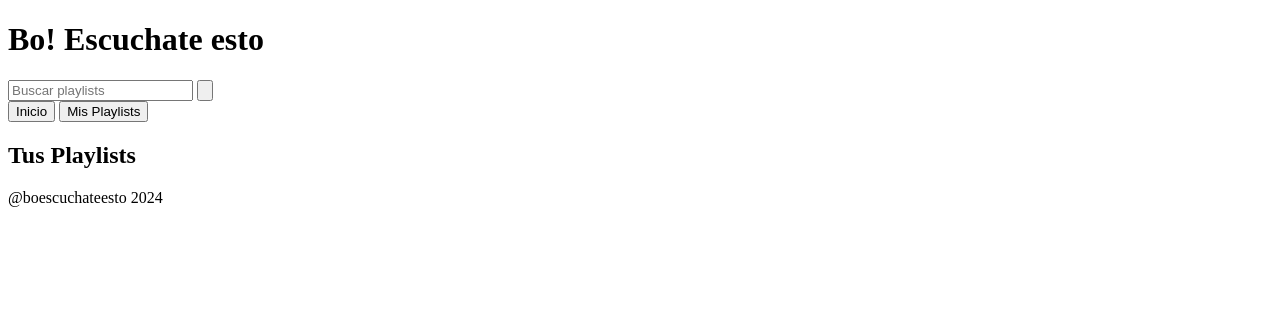
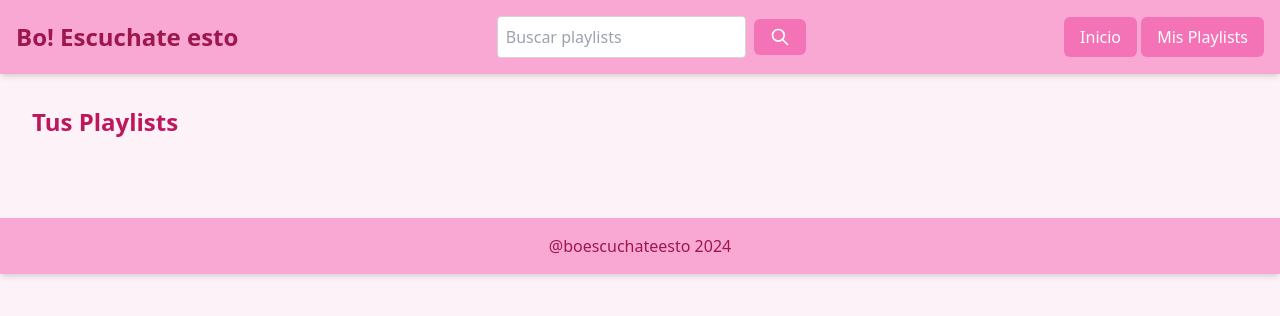
Before and after one commit to camilamartinpereira/preentrega3, a website: page pages/playlists.html in a window 1280 px wide. Drawn offline with nearby package versions, Linux system fonts and the light colour scheme; some packages are replaced by stand-ins of ours; the site is published under a folder, as on GitHub Pages, so addresses that start at the root find nothing; a script that the page names is missing.

Commit message:
intento correcion estilo

```diff
--- a/pages/playlists.html
+++ b/pages/playlists.html
@@ -4,7 +4,7 @@
     <meta charset="UTF-8">
     <meta name="viewport" content="width=device-width, initial-scale=1.0">
     <title>Mis Playlists - Bo! Escuchate Esto</title>
-    <link href="/src/output.css" rel="stylesheet">
+    <link href="../src/output.css" rel="stylesheet">
     <link rel="stylesheet" href="https://cdn.jsdelivr.net/npm/@sweetalert2/theme-dark/dark.css">
     <link rel="stylesheet" href="https://unpkg.com/tippy.js@6/dist/tippy.css">
 </head>
```
Also changed, not shown: index.html (+1 -1 lines).
